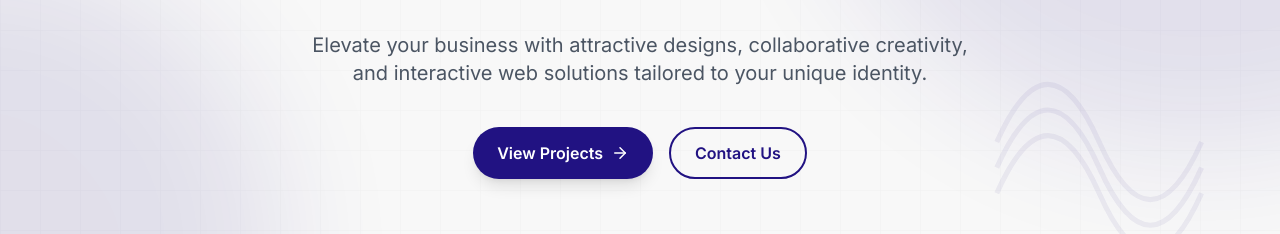
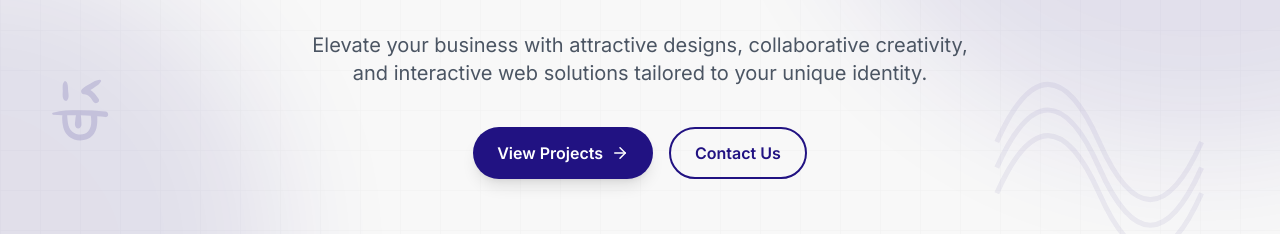
Before and after one commit to spectracreative/dotnet2, a React (Vite) app: page / in a window 1280 px wide. Shown: the part 450-684 px from the top of the page. Built offline with nearby package versions, Linux system fonts and the light colour scheme.

Commit message:
Add requested emoji SVG to Hero section

```diff
--- a/src/pages/Home.jsx
+++ b/src/pages/Home.jsx
@@ -86,6 +86,23 @@ const Home = () => {
                         style={{ borderStyle: 'dotted' }}
                     />
 
+                    {/* User Requested SVG */}
+                    <motion.svg
+                        initial={{ opacity: 0, rotate: -20, scale: 0.8 }}
+                        animate={{ opacity: 0.5, rotate: 0, scale: 1 }}
+                        transition={{ delay: 1.8, duration: 1.5, ease: "backOut" }}
+                        className="absolute bottom-1/4 left-10 w-20 h-20 text-brand-primary/30"
+                        viewBox="0 0 91 91"
+                        xmlSpace="preserve"
+                        fill="currentColor"
+                    >
+                        <g>
+                            <path d="M27.7,34.3c0.9,0.8,2.4,1,3.3,0c2.6-2.8,1.2-7.4,1-10.9c-0.2-3.2,0.1-8-2.4-10.3c-0.6-0.5-1.5-0.6-2,0 c-2.4,2.5-1.7,7.1-1.7,10.3C26,26.8,24.9,31.7,27.7,34.3z" fill="currentColor" />
+                            <path d="M50.1,27.7c5.3,0.1,7.9,4.6,10.6,8.5c2.5,3.6,8.4,0.2,5.9-3.5c-2.7-3.9-5.5-7.7-9.3-9.9c1.6-1,3.3-2,4.8-3.1 c2.7-1.9,6.1-3.8,7.4-6.9c0.3-0.8-0.5-1.5-1.2-1.6c-3.7-0.3-7.7,2.5-10.8,4.2c-3.4,1.8-7,3.7-9.8,6.5 C45.6,24,47.2,27.6,50.1,27.7z" fill="currentColor" />
+                            <path d="M74.6,47.3c-10.1-1-20.2-1.6-30.4-1.6c-9.9,0-19.8,0.2-29.5,2.8c-1.4,0.4-0.9,2.2,0.3,2.3 c3.5,0.4,6.9,0.5,10.4,0.6c-0.4,4.7-0.1,9.5,1.1,14.1c1.7,6.7,5.9,11.1,12.4,13.5c6.7,2.5,15.9,1,20.8-4.4 c5.5-6,5.7-14.2,5.4-21.9c3.1,0.3,6.3,0.5,9.4,0.9C78.5,54,78.5,47.7,74.6,47.3z M54.9,69.7c-3.9,4.4-11.1,4.5-16,1.9 c-7.2-3.8-7.4-12.6-8-20.2c3.3,0,6.7,0,10,0c-0.5,2.3-0.7,4.6-0.9,6.9c-0.3,2.8-0.8,5,1.2,7.3c1.1,1.3,3.3,1.2,4.4,0 c2.1-2.1,1.6-4.5,1.4-7.3c-0.1-2.3-0.2-4.5-0.6-6.8c3.8,0.1,7.6,0.3,11.4,0.5C58.6,58,59,65.1,54.9,69.7z" fill="currentColor" />
+                        </g>
+                    </motion.svg>
+
                     <svg className="absolute top-0 right-0 w-full h-full pointer-events-none opacity-[0.03]" xmlns="http://www.w3.org/2000/svg">
                         <defs>
                             <pattern id="grid-pattern" width="40" height="40" patternUnits="userSpaceOnUse">
```
